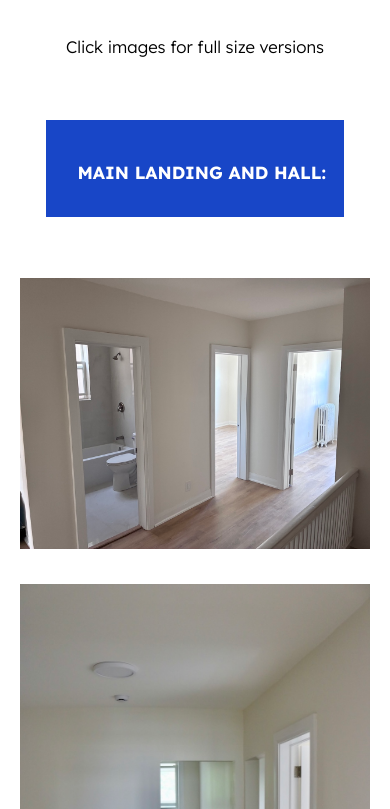
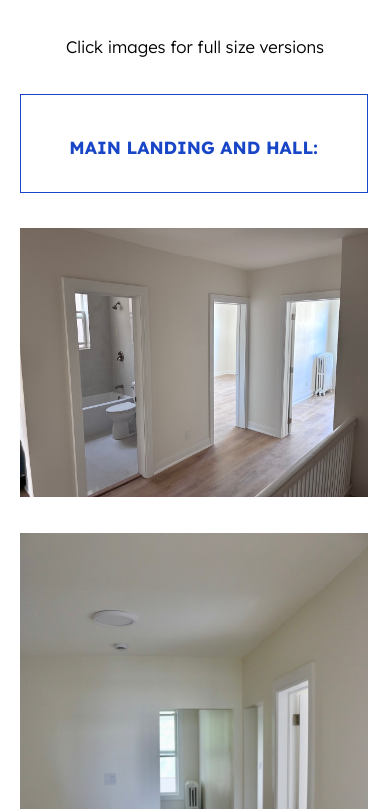
Before and after one commit to Edwardbacal/1073A, a plain HTML site: page index.html in a window 390 px wide. Shown: the part 4555-5364 px from the top of the page. Drawn offline with nearby package versions, Linux system fonts and the light colour scheme; a web font is replaced by a local one.

Commit message:
layout fix

```diff
--- a/index.html
+++ b/index.html
@@ -196,9 +196,9 @@
     <img src="assets/FP.png" alt="" style="border: 1px solid #1846c7; margin: 1rem 0 4rem 0">
 
 
-      <p class="flex" style="margin: 2rem 0 4rem 0;">
-        Click images for full size versions
-      </p>
+    <p class="flex" style="margin: 2rem 0 4rem 0;">
+      Click images for full size versions
+    </p>
 
     <ul class="grid">
       <li class="label">
@@ -382,6 +382,9 @@
     const lbCounter = document.getElementById('lbCounter');
     let currentIndex = 0;
 
+    // Define the desktop media query (above mobile breakpoint)
+    const isDesktop = window.matchMedia('(min-width: 641px)');
+
     function showImage(index) {
       currentIndex = (index + thumbs.length) % thumbs.length;
       const src = thumbs[currentIndex].getAttribute('src');
@@ -400,6 +403,9 @@
     }
 
     function openLightbox(index) {
+      // Force return and do nothing if screen is 640px or smaller
+      if (!isDesktop.matches) return;
+
       showImage(index);
       lightbox.classList.add('open');
       document.body.style.overflow = 'hidden';
@@ -409,6 +415,13 @@
       lightbox.classList.remove('open');
       document.body.style.overflow = '';
     }
+
+    // Automatically close lightbox if user resizes browser down to mobile width
+    isDesktop.addEventListener('change', (e) => {
+      if (!e.matches && lightbox.classList.contains('open')) {
+        closeLightbox();
+      }
+    });
 
     thumbs.forEach((img, i) => {
       img.closest('li').addEventListener('click', () => openLightbox(i));
@@ -436,7 +449,10 @@
       if (Math.abs(dx) > 50) dx > 0 ? showImage(currentIndex - 1) : showImage(currentIndex + 1);
     });
   </script>
+
   <!-- <script src="start.js"></script> -->
+
+
 
 
 </body>
--- a/styles.css
+++ b/styles.css
@@ -179,7 +179,7 @@ hr {
 
 .grid {
   display: grid;
-  grid-template-columns: repeat(auto-fit, minmax(350px, 1fr));
+  grid-template-columns: repeat(auto-fit, minmax(300px, 1fr));
   gap: 4rem;
   place-items: center;
   width: calc(100% - 3px);
@@ -193,6 +193,7 @@ hr {
   justify-content: center;
   align-items: center;
   background: #1846c7;
+  aspect-ratio: 1/1;
 }
 
 .grid li img {
@@ -207,7 +208,7 @@ hr {
   justify-content: flex-end;
   align-items: center;
   padding: 2rem;
-  border: 3rem solid #fff;
+  /* border: 3rem solid #fff; */
 }
 
 .label h4 {
@@ -311,5 +312,22 @@ hr {
   h2 {
     font-size: 3.3vw;
   }
-
+  .grid .label {
+    text-align: center;
+    display: flex;
+    justify-content: center;
+    align-items: center;
+    padding: 2rem;
+    background: #fff;
+    border: 1px solid #1846c7;
+  }
+  .label h4 {
+    color: #1846c7;
+  }
+  .grid li:not(.label) {
+    cursor: default;
+  }
+  .grid li {
+    aspect-ratio: auto;
+  }
 }
```
Also changed, not shown: 2 other files.
